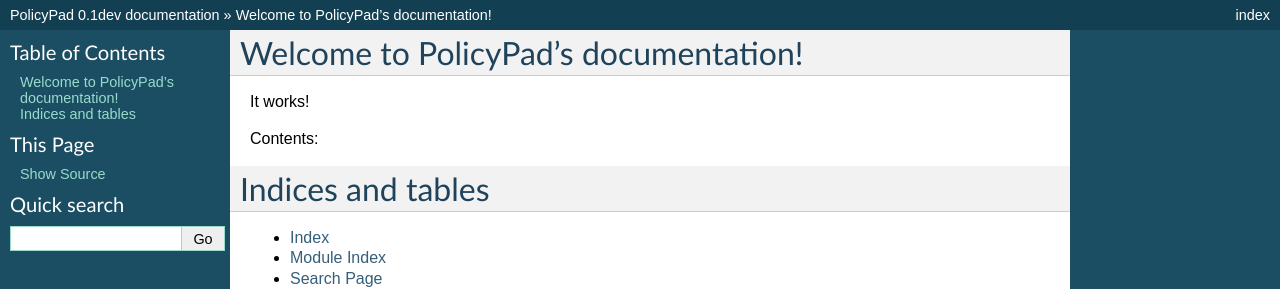
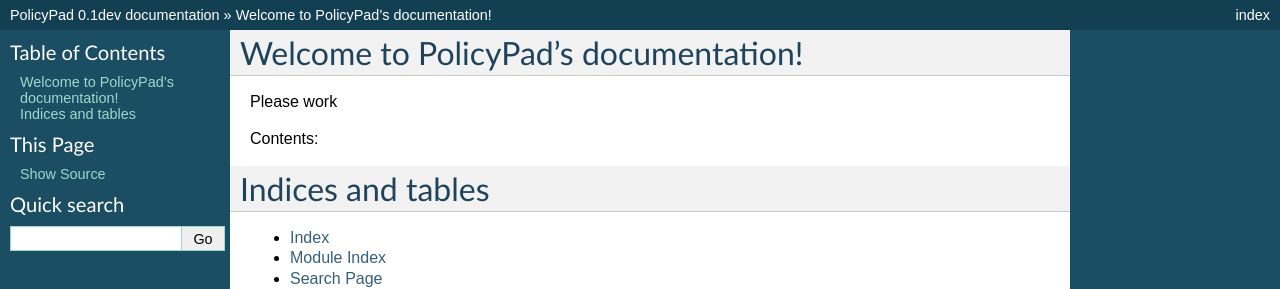
Before and after one commit to PolicyStat/PolicyPad, a Sphinx documentation site: the page built from doc/index.rst, in a window 1280 px wide. Shown: the top 289 px of the page. Built offline with Sphinx 7.4.7, drawn with Linux system fonts in a browser that asks for light colours.

Commit message:
More test text
Signed-off-by: Jimmy Theis <jimmy@jetheis.com>

```diff
--- a/doc/index.rst
+++ b/doc/index.rst
@@ -6,7 +6,7 @@
 Welcome to PolicyPad's documentation!
 =====================================
 
-It works!
+Please work
 
 Contents:
 
```
